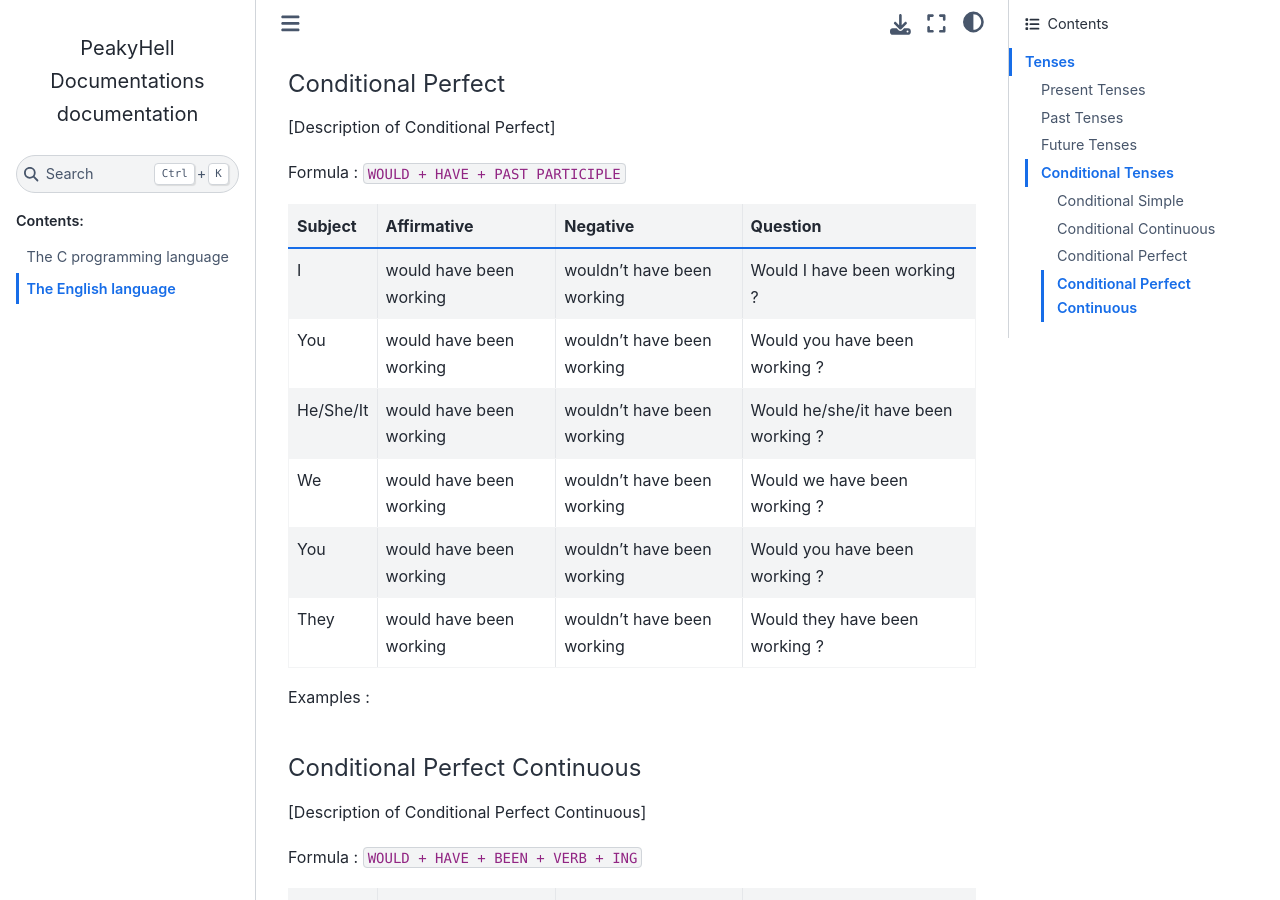
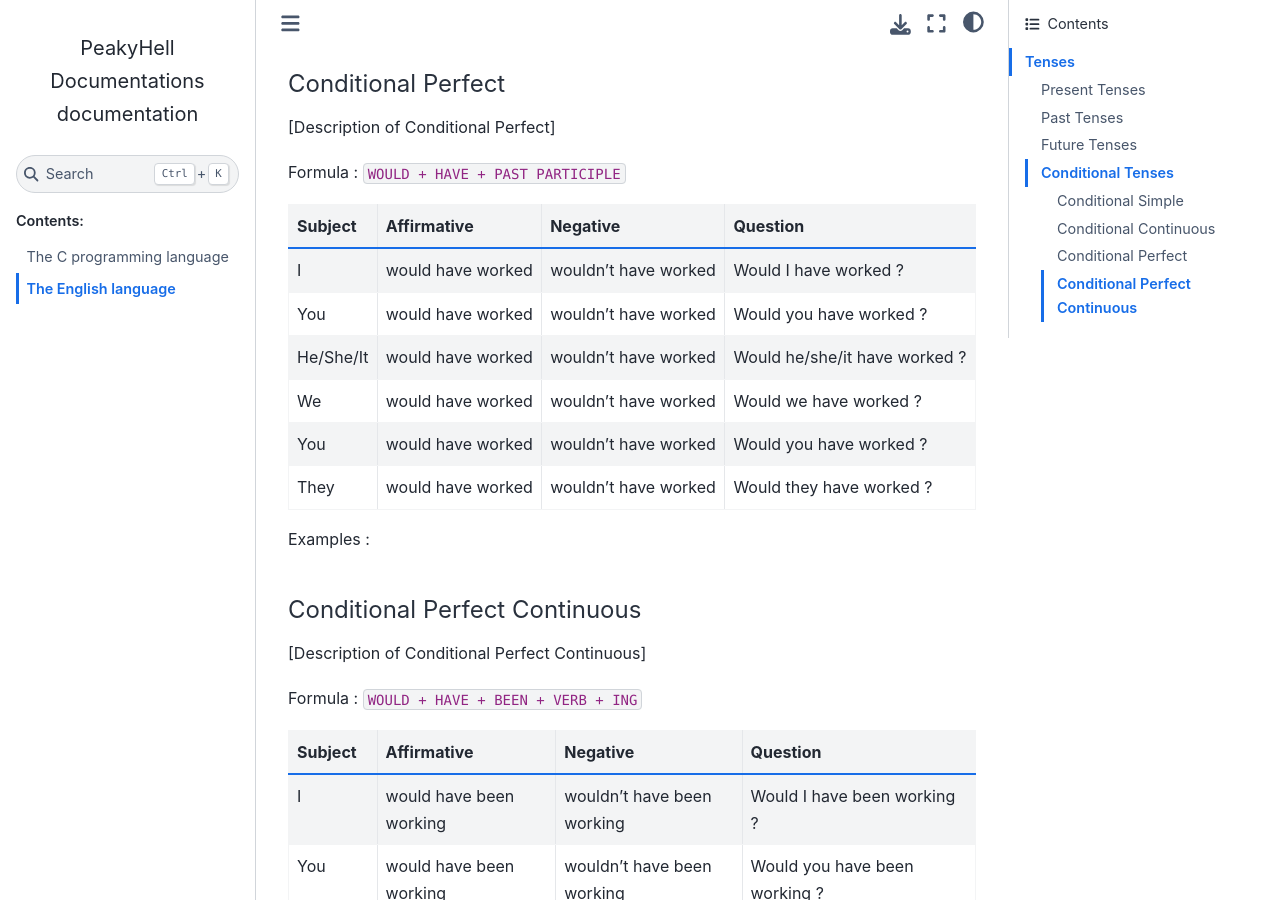
Before and after one commit to PeakyHell/documentations, a Sphinx documentation site: the page built from source/languages/english.rst, in a window 1280 px wide and 900 px high, scrolled down 9690 px. Built offline with Sphinx 7.4.7 and the Sphinx Book theme 1.1.4, drawn with Linux system fonts in a browser that asks for light colours.

Commit message:
[Docs] Fix conditional perfect table

```diff
--- a/source/languages/english.rst
+++ b/source/languages/english.rst
@@ -479,21 +479,21 @@ Conditional Perfect
 
 Formula : ``WOULD + HAVE + PAST PARTICIPLE``
 
-+-----------+-------------------------+----------------------------+-------------------------------------+
-| Subject   | Affirmative             | Negative                   | Question                            |
-+===========+=========================+============================+=====================================+
-| I         | would have been working | wouldn't have been working | Would I have been working ?         |
-+-----------+-------------------------+----------------------------+-------------------------------------+
-| You       | would have been working | wouldn't have been working | Would you have been working ?       |
-+-----------+-------------------------+----------------------------+-------------------------------------+
-| He/She/It | would have been working | wouldn't have been working | Would he/she/it have been working ? |
-+-----------+-------------------------+----------------------------+-------------------------------------+
-| We        | would have been working | wouldn't have been working | Would we have been working ?        |
-+-----------+-------------------------+----------------------------+-------------------------------------+
-| You       | would have been working | wouldn't have been working | Would you have been working ?       |
-+-----------+-------------------------+----------------------------+-------------------------------------+
-| They      | would have been working | wouldn't have been working | Would they have been working ?      |
-+-----------+-------------------------+----------------------------+-------------------------------------+
++-----------+-------------------+----------------------+-------------------------------+
+| Subject   | Affirmative       | Negative             | Question                      |
++===========+===================+======================+===============================+
+| I         | would have worked | wouldn't have worked | Would I have worked ?         |
++-----------+-------------------+----------------------+-------------------------------+
+| You       | would have worked | wouldn't have worked | Would you have worked ?       |
++-----------+-------------------+----------------------+-------------------------------+
+| He/She/It | would have worked | wouldn't have worked | Would he/she/it have worked ? |
++-----------+-------------------+----------------------+-------------------------------+
+| We        | would have worked | wouldn't have worked | Would we have worked ?        |
++-----------+-------------------+----------------------+-------------------------------+
+| You       | would have worked | wouldn't have worked | Would you have worked ?       |
++-----------+-------------------+----------------------+-------------------------------+
+| They      | would have worked | wouldn't have worked | Would they have worked ?      |
++-----------+-------------------+----------------------+-------------------------------+
 
 
 Examples :
```
